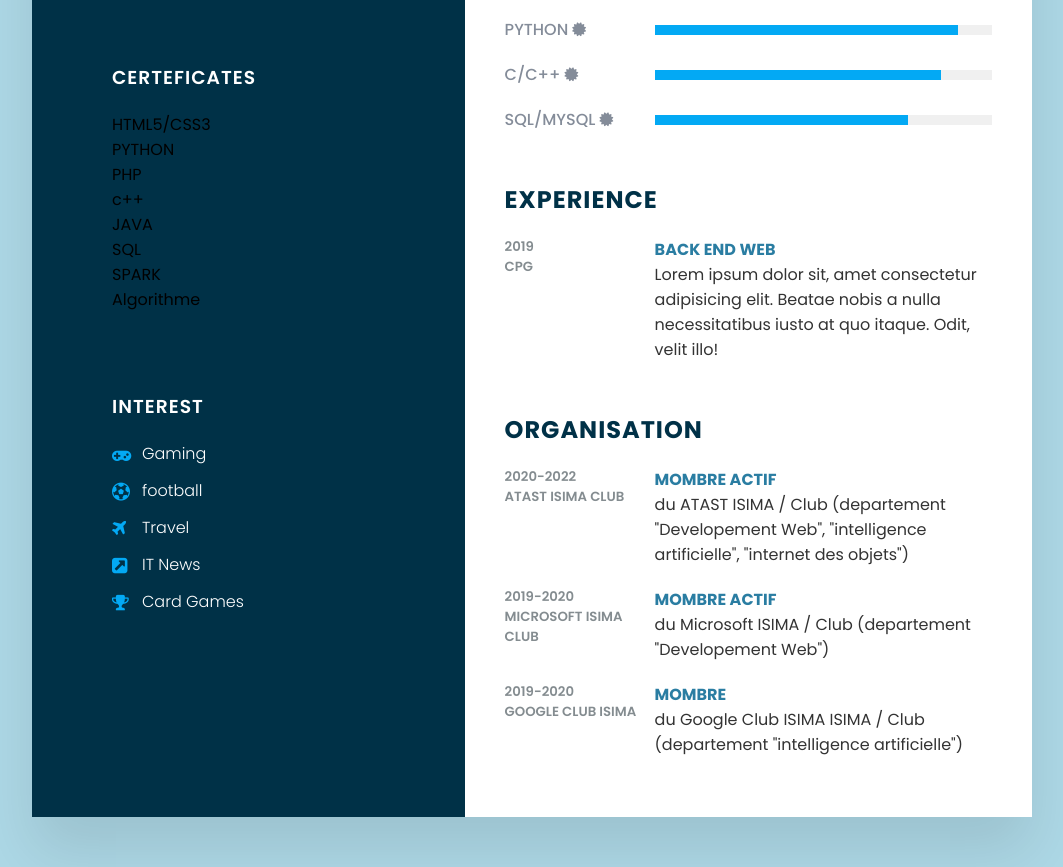
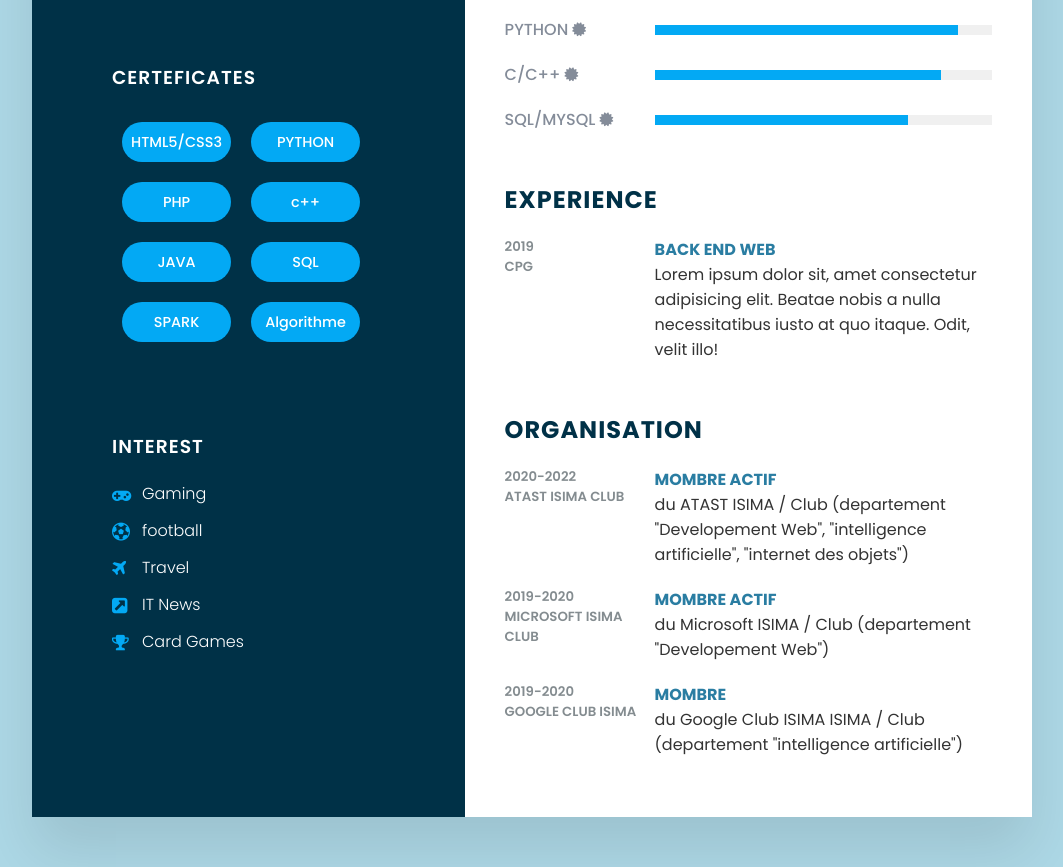
Before and after one commit to samehben3li/My-Portfolio, a plain HTML site: page cv/cv.html in a window 1280 px wide. Shown: the part 1018-1885 px from the top of the page, without its empty margins (108-1171 px from the left). Drawn offline with Linux system fonts and the light colour scheme.

Commit message:
certaficate

```diff
--- a/cv/style.css
+++ b/cv/style.css
@@ -128,7 +128,24 @@ body{
     height: 100%;
     background: #03a9f4;
 }
-
+.contactInfo .boxall{
+    display: flex;
+    flex-wrap: wrap;
+}
+.contactInfo .boxall .cer{
+    width: 40%;
+    height: 40px;
+    background-color: #03a9f4;
+    padding: 20px;
+    margin: 10px;
+    font-size: 0.9em;
+    font-weight: 500;
+    display: flex;
+    justify-content: center;
+    align-items: center;
+    border-radius: 20px;
+    color: #fff;
+}
 .container .right-side{
     position: relative;
     background: #fff;
```
